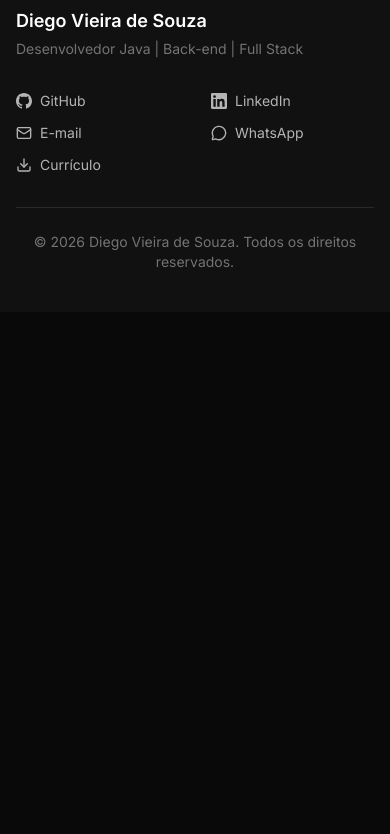
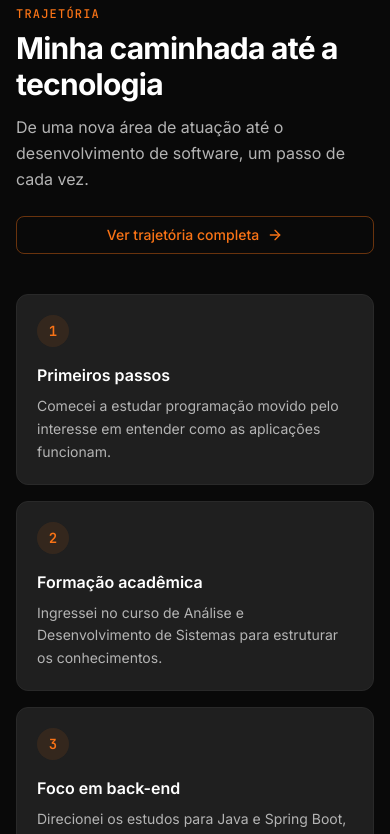
Before and after one commit to diegovieiradv/portfolio-diego-vieira, a Next.js app: page / in a window 390 px wide. Shown: the part 6206-7040 px from the top of the page. Before the commit the page ends 6518 px from the top, so only its background shows below. Built offline with nearby package versions, Linux system fonts and the light colour scheme.

Commit message:
feat: adicionar resumo da trajetória

```diff
--- a/src/app/page.tsx
+++ b/src/app/page.tsx
@@ -3,6 +3,7 @@ import { AboutPreview } from "@/components/sections/AboutPreview";
 import { StackPreview } from "@/components/sections/StackPreview";
 import { FeaturedProjects } from "@/components/sections/FeaturedProjects";
 import { FeaturedCertifications } from "@/components/sections/FeaturedCertifications";
+import { TrajectoryPreview } from "@/components/sections/TrajectoryPreview";
 
 export default function Home() {
   return (
@@ -12,6 +13,7 @@ export default function Home() {
       <StackPreview />
       <FeaturedProjects />
       <FeaturedCertifications />
+      <TrajectoryPreview />
     </>
   );
 }
--- a/src/components/sections/FeaturedCertifications.tsx
+++ b/src/components/sections/FeaturedCertifications.tsx
@@ -27,8 +27,11 @@ export function FeaturedCertifications() {
         </div>
 
         <div className="mt-10 grid gap-6 sm:grid-cols-2 lg:grid-cols-3">
-          {featured.map((certification) => (
-            <CertificationCard key={certification.title} certification={certification} />
+          {featured.map((certification, index) => (
+            <CertificationCard
+              key={`${certification.title}-${index}`}
+              certification={certification}
+            />
           ))}
         </div>
       </Container>
--- /dev/null
+++ b/src/components/sections/TrajectoryPreview.tsx
@@ -0,0 +1,58 @@
+import { ArrowRight } from "lucide-react";
+import { Container } from "@/components/ui/Container";
+import { SectionHeader } from "@/components/ui/SectionHeader";
+import { ButtonLink } from "@/components/ui/Button";
+
+const steps = [
+  {
+    title: "Primeiros passos",
+    description:
+      "Comecei a estudar programação movido pelo interesse em entender como as aplicações funcionam.",
+  },
+  {
+    title: "Formação acadêmica",
+    description:
+      "Ingressei no curso de Análise e Desenvolvimento de Sistemas para estruturar os conhecimentos.",
+  },
+  {
+    title: "Foco em back-end",
+    description:
+      "Direcionei os estudos para Java e Spring Boot, APIs REST e banco de dados relacionais.",
+  },
+  {
+    title: "Transição de carreira",
+    description: "Consolidando a mudança de área com projetos práticos e aprendizado contínuo.",
+  },
+];
+
+export function TrajectoryPreview() {
+  return (
+    <section aria-label="Resumo da trajetória" className="py-16 sm:py-20">
+      <Container>
+        <div className="flex flex-col gap-6 sm:flex-row sm:items-end sm:justify-between">
+          <SectionHeader
+            eyebrow="Trajetória"
+            title="Minha caminhada até a tecnologia"
+            description="De uma nova área de atuação até o desenvolvimento de software, um passo de cada vez."
+          />
+          <ButtonLink href="/experiencia" variant="outline" size="sm" className="shrink-0">
+            Ver trajetória completa
+            <ArrowRight className="h-4 w-4" aria-hidden="true" />
+          </ButtonLink>
+        </div>
+
+        <ol className="mt-10 grid gap-4 sm:grid-cols-2 lg:grid-cols-4">
+          {steps.map((step, index) => (
+            <li key={step.title} className="relative rounded-xl border border-border bg-card p-5">
+              <span className="flex h-8 w-8 items-center justify-center rounded-full bg-primary-subtle font-mono text-sm font-semibold text-primary">
+                {index + 1}
+              </span>
+              <h3 className="mt-4 font-semibold text-foreground">{step.title}</h3>
+              <p className="mt-2 text-sm leading-relaxed text-secondary">{step.description}</p>
+            </li>
+          ))}
+        </ol>
+      </Container>
+    </section>
+  );
+}
```
